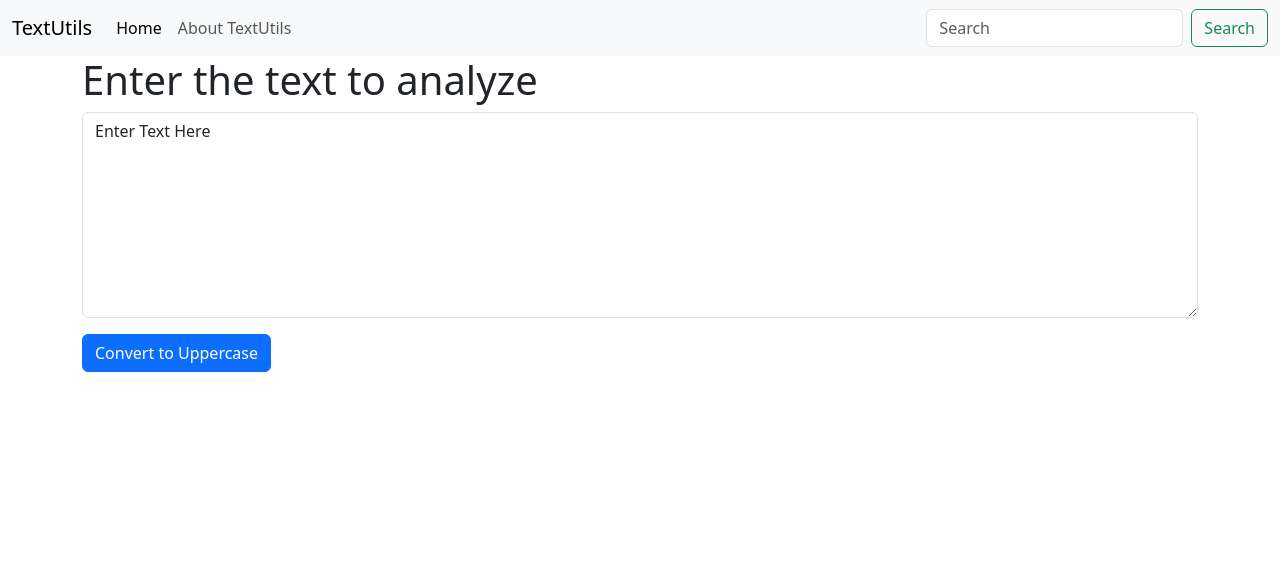
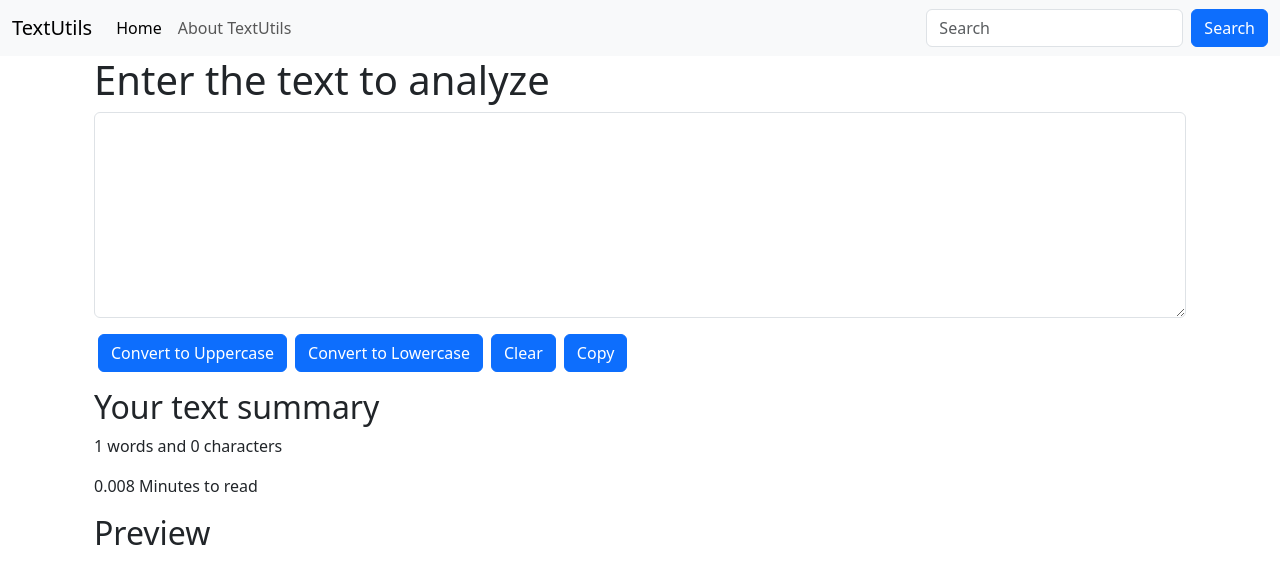
Before and after one commit to rishikmishra7/Learner-s, a React (Create React App) app: page / in a window 1280 px wide. Shown: the top 584 px of the page. Built offline with nearby package versions, Linux system fonts and the light colour scheme.

Commit message:
Added more buttons to the APP

```diff
--- a/src/components/Navbar.js
+++ b/src/components/Navbar.js
@@ -23,7 +23,7 @@
       </ul>
       <form className="d-flex" role="search">
         <input className="form-control me-2" type="search" placeholder="Search" aria-label="Search"/>
-        <button className="btn btn-outline-success" type="submit">Search</button>
+        <button className="btn btn-primary" type="submit">Search</button>
       </form>
       </div>
       </div>
@@ -33,5 +33,5 @@
 Navbar.propTypes = {
     title :PropTypes.string,
 
-                    aboutText :PropTypes.string
+    aboutText :PropTypes.string
 }
--- a/src/components/TextForm.js
+++ b/src/components/TextForm.js
@@ -1,24 +1,56 @@
 import React,{useState} from 'react'
 export default function TextForm(props) {
 const handleUpclick =()=>{
-    console.log("Uppercase was clicked " +text)
+    //console.log("Uppercase was clicked " +text)
     let newText =text.toUpperCase();
     setText(newText);
 }
+const handleLoclick =()=>{
+  //console.log("Uppercase was clicked " +text)
+  let newText =text.toLowerCase();
+  setText(newText);
+}
+const handleClearclick =()=>{
+  //console.log("Uppercase was clicked " +text)
+  let newText =("");
+  setText(newText);
+}
+const handleCopyclick = () => {
+  navigator.clipboard.writeText(text).then(() => {
+    alert("Text copied to clipboard!");
+  });
+};
 const handleOnChange =(event)=>{
-    console.log("On Change")
+  //  console.log("On Change")
     setText(event.target.value);
 }
 
-    const [text, setText] = useState('Enter Text Here');
+    const [text, setText] = useState('');
 
   return (
-    <div>
+    <>
+    <div className="container">
         <h1>{props.heading} </h1>
      <div className="mb-3">
   <textarea className="form-control" value={text} onChange={handleOnChange} id="myBox" rows="8"></textarea>
 </div>
-<button className="btn btn-primary" onClick={handleUpclick}>Convert to Uppercase</button>
+<button className="btn btn-primary mx-1" onClick={handleUpclick}>Convert to Uppercase</button>
+<button className="btn btn-primary mx-1" onClick={handleLoclick}>Convert to Lowercase</button>
+<button className="btn btn-primary mx-1" onClick={handleClearclick}>Clear</button>
+<button className="btn btn-primary mx-1" onClick={handleCopyclick}>Copy</button>
+
+
+
     </div>
+    <div className="container my-3">
+      <h2>Your text summary</h2>
+      <p>{text.split(" ").length} words and {text.length} characters</p>
+      <p>{0.008 * text.split(" ").length} Minutes to read </p>
+      <h2>Preview</h2>
+      <p>{text}</p>
+
+    </div>
+    </>
+
   )
 }
```
